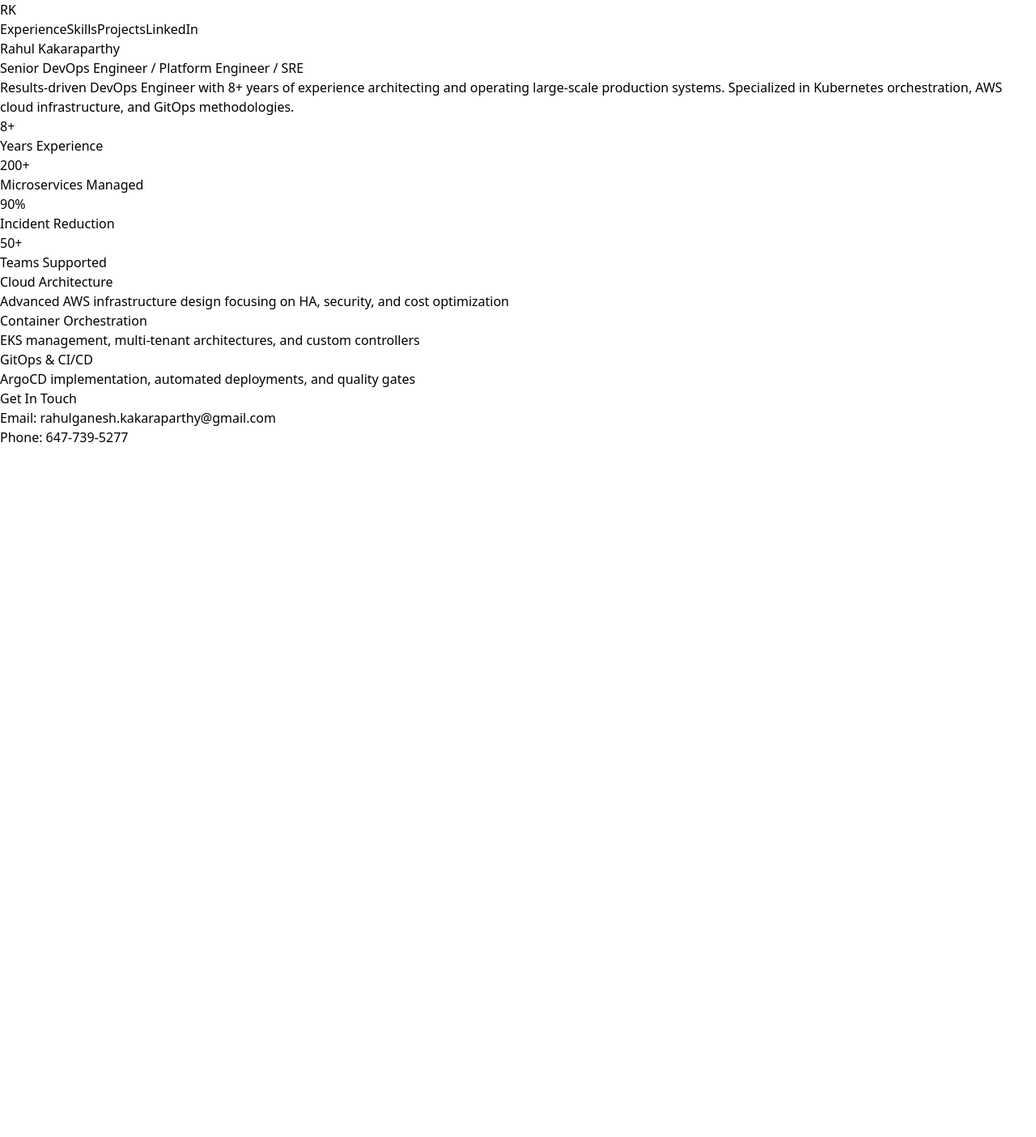
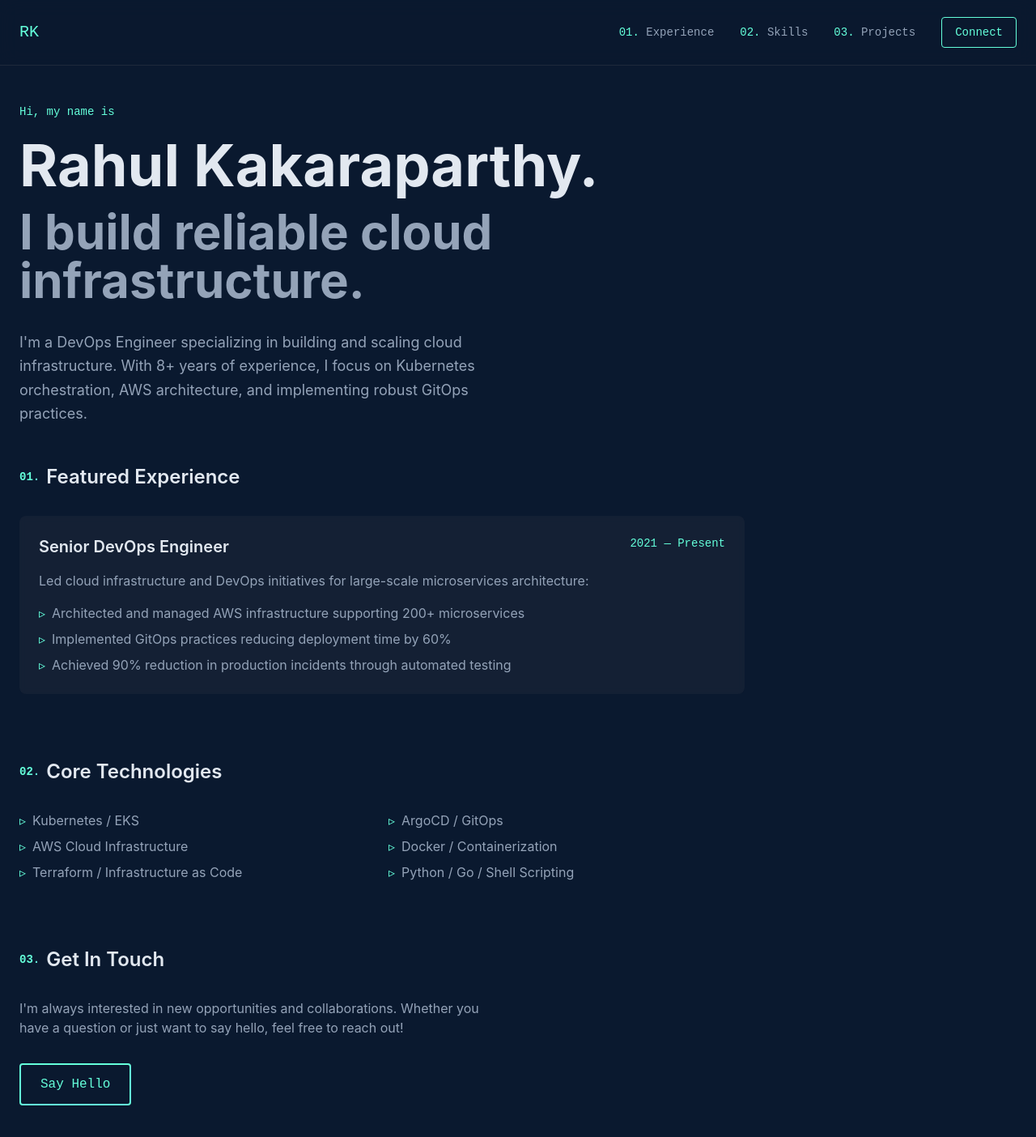
Before and after one commit to RahulKakaraparthy/portfolio, a React app in the folder frontend/: page / in a window 1280 px wide. Shown: the top 1404 px of the page at 81% size. Before the commit the page ends 800 px from the top, so only its background shows below. Built offline with nearby package versions, Linux system fonts and the light colour scheme; the HTML template or start-up script is replaced by a standard one.

Commit message:
Update: Modern UI design with improved typography and animations

```diff
--- a/frontend/src/components/Home.tsx
+++ b/frontend/src/components/Home.tsx
@@ -3,85 +3,137 @@ import { Link } from 'react-router-dom';
 
 const Home = () => {
   return (
-    <div className="min-h-screen bg-gradient-to-b from-gray-900 to-gray-800">
+    <div className="min-h-screen bg-[#0a192f] text-slate-400">
       {/* Navigation */}
-      <nav className="bg-gray-900/50 backdrop-blur-sm fixed w-full z-10">
-        <div className="container mx-auto px-4">
-          <div className="flex items-center justify-between h-16">
-            <Link to="/" className="text-white font-bold text-xl">RK</Link>
-            <div className="flex space-x-4">
-              <Link to="/experience" className="text-gray-300 hover:text-white px-3 py-2">Experience</Link>
-              <Link to="/skills" className="text-gray-300 hover:text-white px-3 py-2">Skills</Link>
-              <Link to="/projects" className="text-gray-300 hover:text-white px-3 py-2">Projects</Link>
-              <a href="https://linkedin.com/in/rahul-kakaraparthy" target="_blank" rel="noopener noreferrer"
-                 className="text-gray-300 hover:text-white px-3 py-2">LinkedIn</a>
+      <nav className="fixed w-full z-10 bg-[#0a192f]/90 backdrop-blur-md border-b border-slate-800">
+        <div className="container mx-auto px-6">
+          <div className="flex items-center justify-between h-20">
+            <Link to="/" className="text-[#64ffda] font-mono text-xl">RK</Link>
+            <div className="flex items-center space-x-8">
+              <Link to="/experience" className="font-mono text-sm hover:text-[#64ffda] transition-colors">
+                <span className="text-[#64ffda]">01.</span> Experience
+              </Link>
+              <Link to="/skills" className="font-mono text-sm hover:text-[#64ffda] transition-colors">
+                <span className="text-[#64ffda]">02.</span> Skills
+              </Link>
+              <Link to="/projects" className="font-mono text-sm hover:text-[#64ffda] transition-colors">
+                <span className="text-[#64ffda]">03.</span> Projects
+              </Link>
+              <a href="https://linkedin.com/in/rahul-kakaraparthy"
+                 target="_blank"
+                 rel="noopener noreferrer"
+                 className="px-4 py-2 border border-[#64ffda] text-[#64ffda] rounded font-mono text-sm hover:bg-[#64ffda]/10 transition-colors">
+                Connect
+              </a>
             </div>
           </div>
         </div>
       </nav>
 
       {/* Hero Section */}
-      <div className="container mx-auto px-4 pt-24 pb-16">
-        <div className="text-center">
-          <h1 className="text-5xl font-bold text-white mb-8">Rahul Kakaraparthy</h1>
-          <h2 className="text-2xl text-gray-300 mb-8">Senior DevOps Engineer / Platform Engineer / SRE</h2>
+      <div className="container mx-auto px-6 pt-32 pb-16">
+        <div className="max-w-4xl">
+          <div className="font-mono text-[#64ffda] mb-5 text-sm">Hi, my name is</div>
+          <h1 className="text-7xl font-bold text-slate-200 mb-4">Rahul Kakaraparthy.</h1>
+          <h2 className="text-6xl font-bold text-slate-400 mb-8">I build reliable cloud infrastructure.</h2>
 
-          <div className="max-w-3xl mx-auto bg-gray-800/50 backdrop-blur-sm p-6 rounded-lg shadow-xl mb-12">
-            <p className="text-gray-300 text-lg leading-relaxed">
-              Results-driven DevOps Engineer with 8+ years of experience architecting and operating large-scale production systems.
-              Specialized in Kubernetes orchestration, AWS cloud infrastructure, and GitOps methodologies.
-            </p>
+          <div className="max-w-xl mb-12">
+            <p className="text-lg leading-relaxed">
+              I'm a DevOps Engineer specializing in building and scaling cloud infrastructure.
+              With 8+ years of experience, I focus on Kubernetes orchestration, AWS architecture,
+              and implementing robust GitOps practices.</p>
           </div>
 
-          {/* Key Stats */}
-          <div className="grid grid-cols-1 md:grid-cols-2 lg:grid-cols-4 gap-6 mb-12">
-            <div className="bg-gray-800/50 backdrop-blur-sm p-6 rounded-lg">
-              <div className="text-4xl font-bold text-blue-400 mb-2">8+</div>
-              <div className="text-gray-300">Years Experience</div>
+          {/* Featured Section */}
+          <div className="space-y-20">
+            <section>
+              <h3 className="flex items-center text-2xl text-slate-200 font-semibold mb-8">
+                <span className="font-mono text-[#64ffda] text-sm mr-2">01.</span>
+                Featured Experience
+              </h3>
+              <div className="grid gap-6 relative">
+                <div className="relative bg-slate-800/50 rounded-lg p-6 backdrop-blur-sm hover:bg-slate-800/70 transition-colors">
+                  <div className="flex justify-between items-start mb-4">
+                    <h4 className="text-xl font-semibold text-slate-200">Senior DevOps Engineer</h4>
+                    <span className="text-[#64ffda] font-mono text-sm">2021 — Present</span>
                   </div>
-            <div className="bg-gray-800/50 backdrop-blur-sm p-6 rounded-lg">
-              <div className="text-4xl font-bold text-green-400 mb-2">200+</div>
-              <div className="text-gray-300">Microservices Managed</div>
-            </div>
-            <div className="bg-gray-800/50 backdrop-blur-sm p-6 rounded-lg">
-              <div className="text-4xl font-bold text-purple-400 mb-2">90%</div>
-              <div className="text-gray-300">Incident Reduction</div>
-            </div>
-            <div className="bg-gray-800/50 backdrop-blur-sm p-6 rounded-lg">
-              <div className="text-4xl font-bold text-orange-400 mb-2">50+</div>
-              <div className="text-gray-300">Teams Supported</div>
+                  <p className="mb-4">Led cloud infrastructure and DevOps initiatives for large-scale microservices architecture:</p>
+                  <ul className="space-y-2">
+                    <li className="flex items-start">
+                      <span className="text-[#64ffda] mr-2">▹</span>
+                      Architected and managed AWS infrastructure supporting 200+ microservices
+                    </li>
+                    <li className="flex items-start">
+                      <span className="text-[#64ffda] mr-2">▹</span>
+                      Implemented GitOps practices reducing deployment time by 60%
+                    </li>
+                    <li className="flex items-start">
+                      <span className="text-[#64ffda] mr-2">▹</span>
+                      Achieved 90% reduction in production incidents through automated testing
+                    </li>
+                  </ul>
                 </div>
               </div>
+            </section>
 
-          {/* Core Competencies */}
-          <div className="grid grid-cols-1 md:grid-cols-2 lg:grid-cols-3 gap-6">
-            <div className="bg-gray-800/50 backdrop-blur-sm p-6 rounded-lg">
-              <h3 className="text-xl font-bold text-white mb-4">Cloud Architecture</h3>
-              <p className="text-gray-300">Advanced AWS infrastructure design focusing on HA, security, and cost optimization</p>
+            <section>
+              <h3 className="flex items-center text-2xl text-slate-200 font-semibold mb-8">
+                <span className="font-mono text-[#64ffda] text-sm mr-2">02.</span>
+                Core Technologies
+              </h3>
+              <div className="grid md:grid-cols-2 gap-4">
+                <div className="relative">
+                  <ul className="space-y-2">
+                    <li className="flex items-center">
+                      <span className="text-[#64ffda] mr-2">▹</span>
+                      Kubernetes / EKS
+                    </li>
+                    <li className="flex items-center">
+                      <span className="text-[#64ffda] mr-2">▹</span>
+                      AWS Cloud Infrastructure
+                    </li>
+                    <li className="flex items-center">
+                      <span className="text-[#64ffda] mr-2">▹</span>
+                      Terraform / Infrastructure as Code
+                    </li>
+                  </ul>
                 </div>
-            <div className="bg-gray-800/50 backdrop-blur-sm p-6 rounded-lg">
-              <h3 className="text-xl font-bold text-white mb-4">Container Orchestration</h3>
-              <p className="text-gray-300">EKS management, multi-tenant architectures, and custom controllers</p>
-            </div>
-            <div className="bg-gray-800/50 backdrop-blur-sm p-6 rounded-lg">
-              <h3 className="text-xl font-bold text-white mb-4">GitOps & CI/CD</h3>
-              <p className="text-gray-300">ArgoCD implementation, automated deployments, and quality gates</p>
+                <div className="relative">
+                  <ul className="space-y-2">
+                    <li className="flex items-center">
+                      <span className="text-[#64ffda] mr-2">▹</span>
+                      ArgoCD / GitOps
+                    </li>
+                    <li className="flex items-center">
+                      <span className="text-[#64ffda] mr-2">▹</span>
+                      Docker / Containerization
+                    </li>
+                    <li className="flex items-center">
+                      <span className="text-[#64ffda] mr-2">▹</span>
+                      Python / Go / Shell Scripting
+                    </li>
+                  </ul>
                 </div>
               </div>
+            </section>
 
-          {/* Contact Section */}
-          <div className="mt-12 p-6 bg-gray-800/50 backdrop-blur-sm rounded-lg">
-            <h3 className="text-xl font-bold text-white mb-4">Get In Touch</h3>
-            <p className="text-gray-300 mb-4">
-              Email: <a href="mailto:rahulganesh.kakaraparthy@gmail.com" className="text-blue-400 hover:text-blue-300">
-                rahulganesh.kakaraparthy@gmail.com
+            <section>
+              <h3 className="flex items-center text-2xl text-slate-200 font-semibold mb-8">
+                <span className="font-mono text-[#64ffda] text-sm mr-2">03.</span>
+                Get In Touch
+              </h3>
+              <div className="max-w-xl">
+                <p className="mb-8">
+                  I'm always interested in new opportunities and collaborations. Whether you have a question
+                  or just want to say hello, feel free to reach out!
+                </p>
+                <a href="mailto:rahulganesh.kakaraparthy@gmail.com"
+                   className="inline-block px-6 py-3 border-2 border-[#64ffda] text-[#64ffda] rounded font-mono
+                            hover:bg-[#64ffda]/10 transition-colors">
+                  Say Hello
                 </a>
-            </p>
-            <p className="text-gray-300">
-              Phone: <a href="tel:6477395277" className="text-blue-400 hover:text-blue-300">
-                647-739-5277
-              </a>
-            </p>
+              </div>
+            </section>
           </div>
         </div>
       </div>
--- /dev/null
+++ b/frontend/src/styles/globals.css
@@ -0,0 +1,33 @@
+@import url('https://fonts.googleapis.com/css2?family=Inter:wght@300;400;500;600;700&family=Fira+Code:wght@400;500&display=swap');
+
+@tailwind base;
+@tailwind components;
+@tailwind utilities;
+
+body {
+  @apply bg-[#0a192f] font-sans;
+  font-family: 'Inter', sans-serif;
+}
+
+.font-mono {
+  font-family: 'Fira Code', monospace;
+}
+
+::selection {
+  @apply bg-[#64ffda]/30 text-[#64ffda];
+}
+
+.fade-in {
+  animation: fadeIn 0.5s ease-in;
+}
+
+@keyframes fadeIn {
+  from {
+    opacity: 0;
+    transform: translateY(20px);
+  }
+  to {
+    opacity: 1;
+    transform: translateY(0);
+  }
+}
--- /dev/null
+++ b/frontend/tailwind.config.js
@@ -0,0 +1,24 @@
+/** @type {import('tailwindcss').Config} */
+export default {
+  content: [
+    "./index.html",
+    "./src/**/*.{js,ts,jsx,tsx}",
+  ],
+  theme: {
+    extend: {
+      fontFamily: {
+        sans: ['Inter', 'system-ui', 'sans-serif'],
+        mono: ['Fira Code', 'monospace'],
+      },
+      colors: {
+        primary: '#64ffda',
+        navy: {
+          DEFAULT: '#0a192f',
+          light: '#112240',
+          dark: '#020c1b',
+        },
+      },
+    },
+  },
+  plugins: [],
+}
```
Lines whose indentation alone changed are shown as unchanged.
